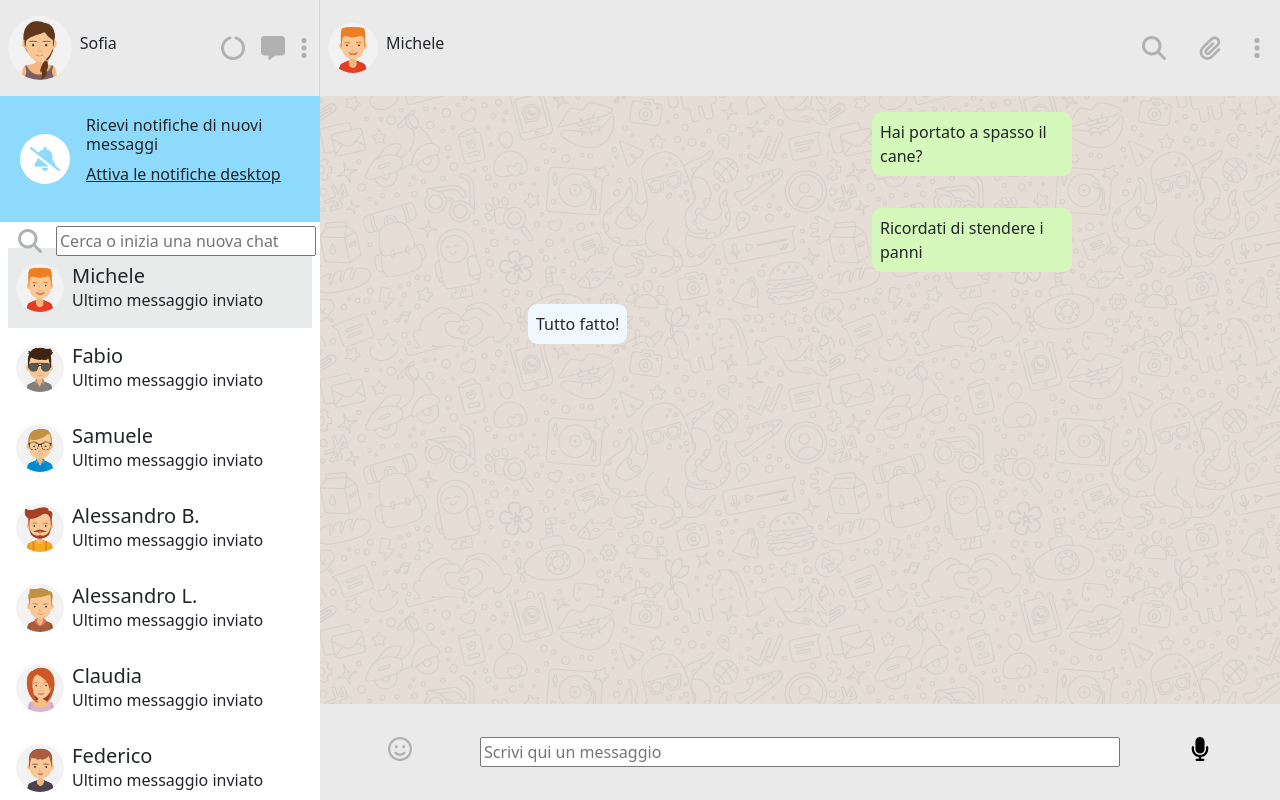
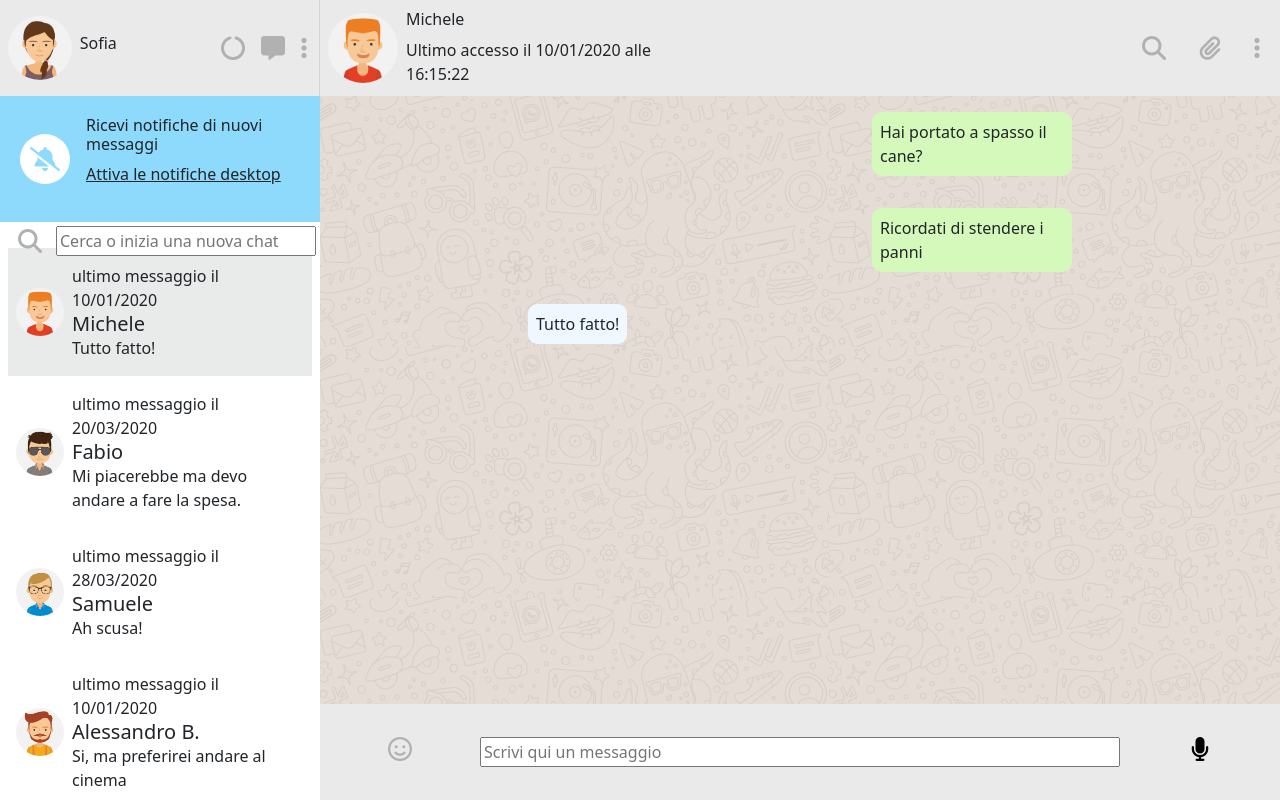
Before and after one commit to SevenErol/vue-boolzapp, a plain HTML site: page milestone 5/index.html in a window 1280 px wide. Drawn offline with nearby package versions, Linux system fonts and the light colour scheme.

Commit message:
implemented last access

```diff
--- a/milestone 5/index.html
+++ b/milestone 5/index.html
@@ -126,8 +126,10 @@
 
                                     <!-- userName and last sent message -->
                                     <div class="p-2 col-10">
+                                        <p class="m-0">ultimo messaggio il
+                                            {{object.messages[object.messages.length-1].date.substring(0, 10)}}</p>
                                         <h5 class="m-0">{{object.name}}</h5>
-                                        <p class="m-0">Ultimo messaggio inviato</p>
+                                        <p class="m-0">{{object.messages[object.messages.length-1].message}}</p>
                                     </div>
 
                                 </div>
@@ -145,12 +147,22 @@
                         <div class="row chat_profile align-items-center justify-content-between">
 
                             <!-- column with image and contact name -->
-                            <div class="col-3">
+                            <div class="col-4">
 
                                 <div class="p-1 d-flex align-items-center">
+
                                     <img :src="'./assets/img/avatar'+ contacts[activeIndex].avatar +'.jpg'" alt=""
                                         class="img-fluid p-1 col-3">
-                                    <h6 class="p-1">{{contacts[activeIndex].name}}</h6>
+
+                                    <div class="name_and_access col-10">
+                                        <h6 class="p-1 m-0">{{contacts[activeIndex].name}}</h6>
+                                        <p class="m-0 p-1">Ultimo accesso il
+                                            {{contacts[activeIndex].messages[contacts[activeIndex].messages.length-1].date.substring(0,
+                                            10)}} alle
+                                            {{contacts[activeIndex].messages[contacts[activeIndex].messages.length-1].date.substring(10,
+                                            19)}} </p>
+                                    </div>
+
                                 </div>
 
                             </div>
@@ -179,13 +191,16 @@
                                 <div v-for="(object,index) in contacts[activeIndex].messages"
                                     :class="object.status === 'received' ? 'received' : 'sent'" class="dropdown">
 
-                                    <!-- single message -->
-                                    <div class="p-2" type="button" data-bs-toggle="dropdown" aria-expanded="false" >{{object.message}}</div>
+                                    <!-- single message with dropdowm menù -->
+                                    <div class="p-2" type="button" data-bs-toggle="dropdown" aria-expanded="false">
+                                        {{object.message}}</div>
 
 
+                                    <!-- dropdown menù options -->
                                     <ul class="dropdown-menu">
                                         <li><a class="dropdown-item" href="#">Message info</a></li>
-                                        <li><a class="dropdown-item" href="#" @click = "deleteMessage(index)">Delete message</a></li>
+                                        <li><a class="dropdown-item" href="#" @click="deleteMessage(index)">Delete
+                                                message</a></li>
                                     </ul>
 
 
```
